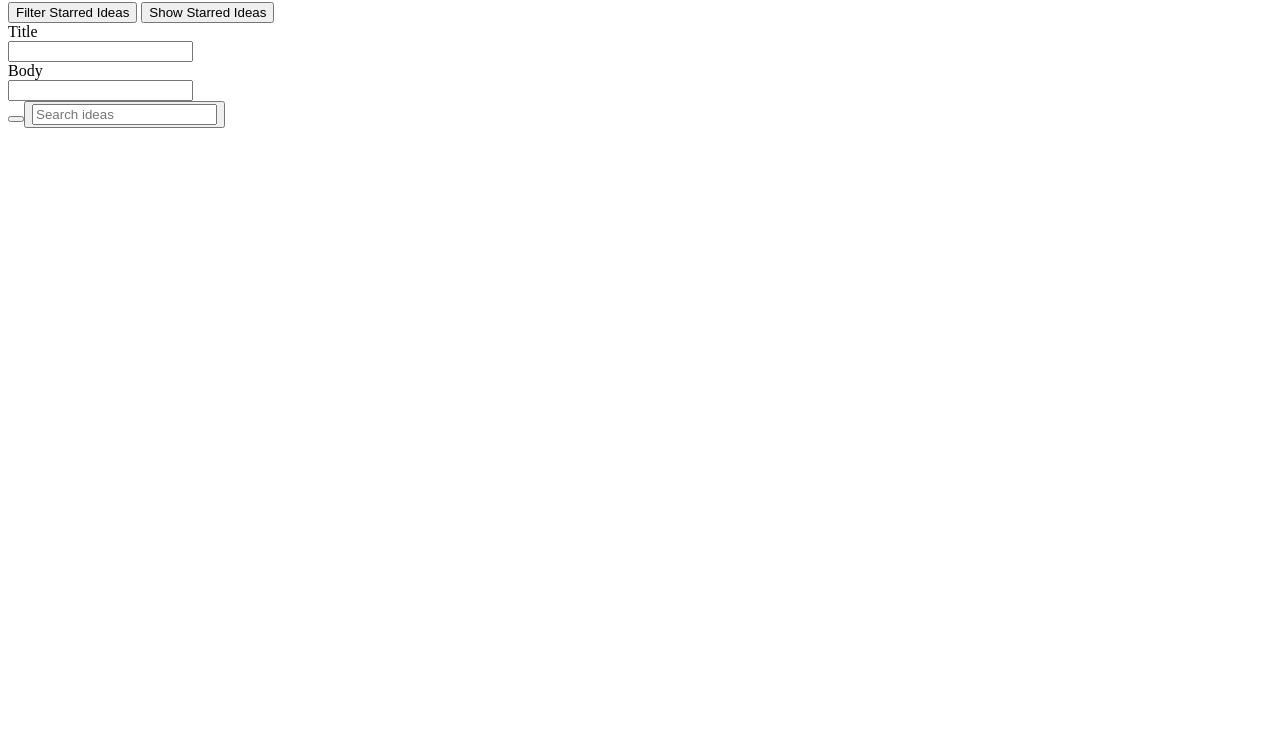
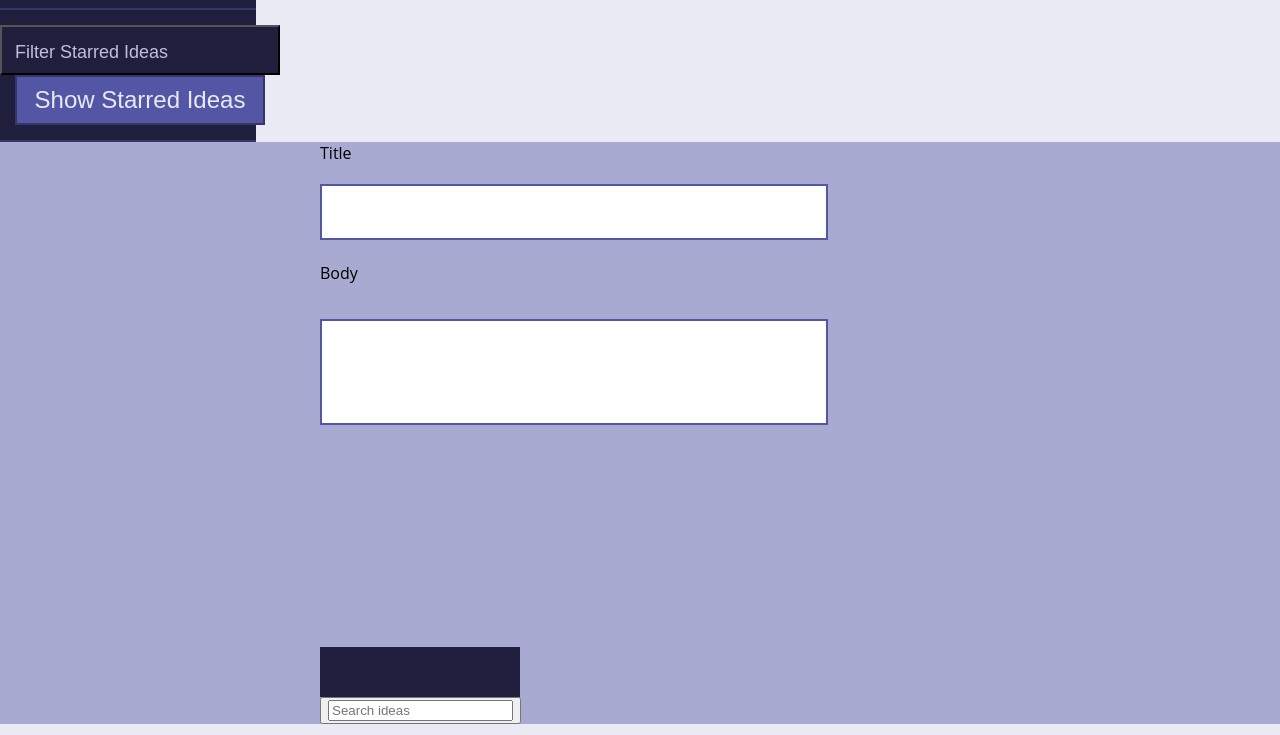
Before and after one commit to willhobson85/Ideabox, a plain HTML site: page index.html in a window 1280 px wide. Shown: the part 65-800 px from the top of the page. Drawn offline with Linux system fonts and the light colour scheme.

Commit message:
Add css link back

```diff
--- a/index.html
+++ b/index.html
@@ -2,14 +2,15 @@
 <html>
   <head>
     <title>IdeaBox</title>
+    <link rel="stylesheet" href="./styles.css"><link>
   </head>
   <body>
     <section class="left-menu">
       <h1>IdeaBox</h1>
-      <h2>
-      </h2>
-      <button class="filter-ideas-button">Filter Starred Ideas</button>
-      <button class="show-ideas-button">Show Starred Ideas</button>
+      <section class="left-menu-buttons">
+        <button class="filter-ideas-button">Filter Starred Ideas</button>
+        <button class="show-ideas-button">Show Starred Ideas</button>
+      </section>
     </section>
     <section class="right-menu">
       <section class="create-idea">
```
